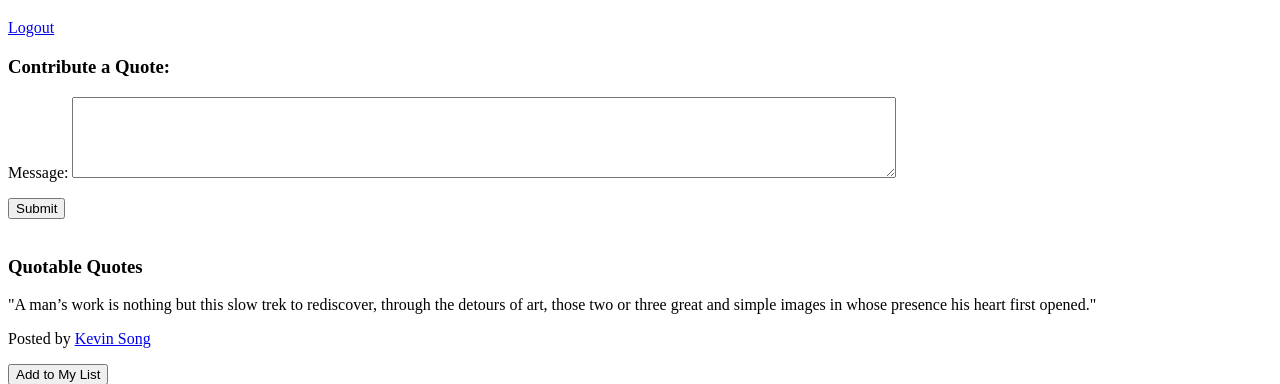
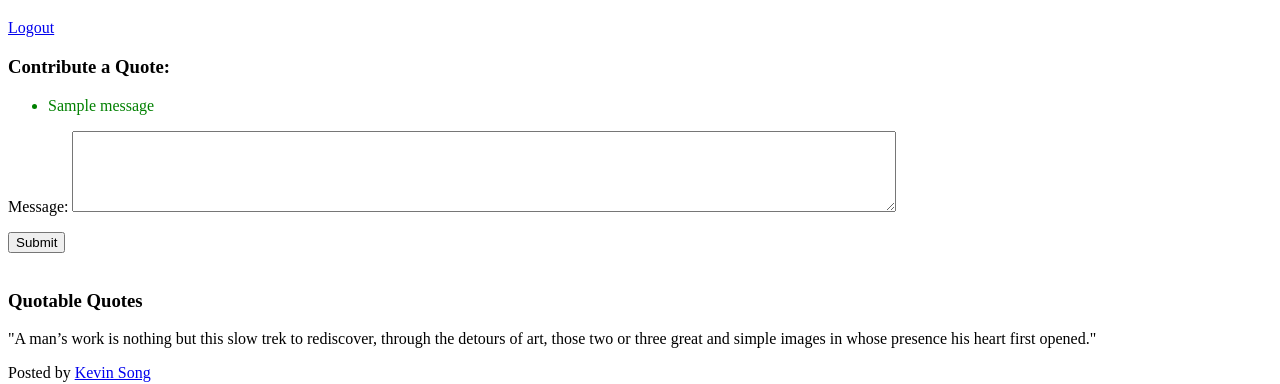
Before and after one commit to ethanyjoh/Python-Belt-Exam, a Django app: template apps/users/templates/users/quotes.html in a window 1280 px wide. Shown: the part 40-424 px from the top of the page. Run offline with Django 3.2, Linux system fonts and the light colour scheme; the template is opened without the code that fills it: values that come from a table or form of the project are taken from there, others are empty; data comes from the database, SQL or seed files in the repository; both versions use the stored data as it was after the commit; tables that the repository leaves empty hold one stand-in row (values such as "Sample post"); one stand-in notice (Sample message) is shown; parts of the project's set-up code (start-up, migrations or seed data) failed here and were passed over.

Commit message:
quote validation fuction has been added

```diff
--- a/apps/users/models.py
+++ b/apps/users/models.py
@@ -47,9 +47,17 @@ class UserManager(models.Manager):
 
 class QuoteManager(models.Manager):
     def add_quote(self, datafromhtml, user_id):
-        user = User.objects.get(id=user_id)
-        new_quote = Quote.objects.create(quote=datafromhtml['quote'], user=user)
-        return {'new_quote': new_quote}
+        errors = []
+
+        if(len(datafromhtml['quote']) < 10):
+            errors.append("Quote should be at least 10 characters")
+
+        if errors:
+            return {'err_messages': errors}
+        else:
+            user = User.objects.get(id=user_id)
+            new_quote = Quote.objects.create(quote=datafromhtml['quote'], user=user)
+            return {'new_quote': new_quote}
 
 
 class User(models.Model):
--- a/apps/users/templates/users/quotes.html
+++ b/apps/users/templates/users/quotes.html
@@ -3,12 +3,27 @@
 <head>
     <meta charset="UTF-8">
     <title>Home Page</title>
+    <style>
+        .error{
+            color: red;
+        }
+        .success{
+            color: green;
+        }
+    </style>
 </head>
 <body>
     <h3>Welcome, {{user.name}}!</h3>
     <a href="/logout">Logout</a>
 
     <h3>Contribute a Quote:</h3>
+    {% if messages %}
+    <ul class="messages">
+        {% for message in messages %}
+        <li{% if message.tags %} class="{{ message.tags }}"{% endif %}>{{ message }}</li>
+        {% endfor %}
+    </ul>
+    {% endif %}
     <form action="/new" method="post">
     {% csrf_token %}
         <p>Message: <textarea name="quote" cols="100" rows="5"></textarea></p>
```
Also changed, not shown: apps/users/views.py (+7 -2 lines), db.sqlite3, 3 other files.
